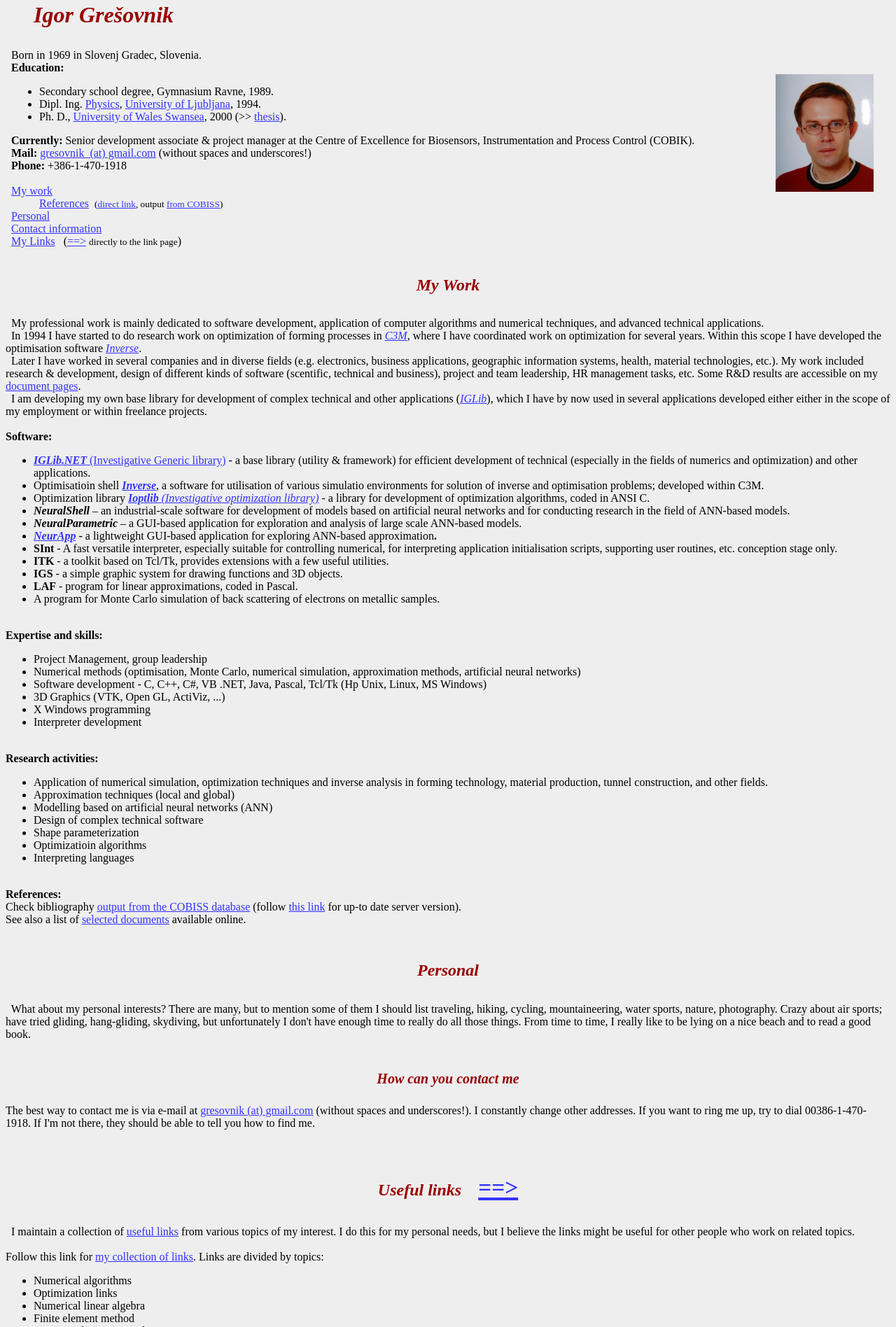
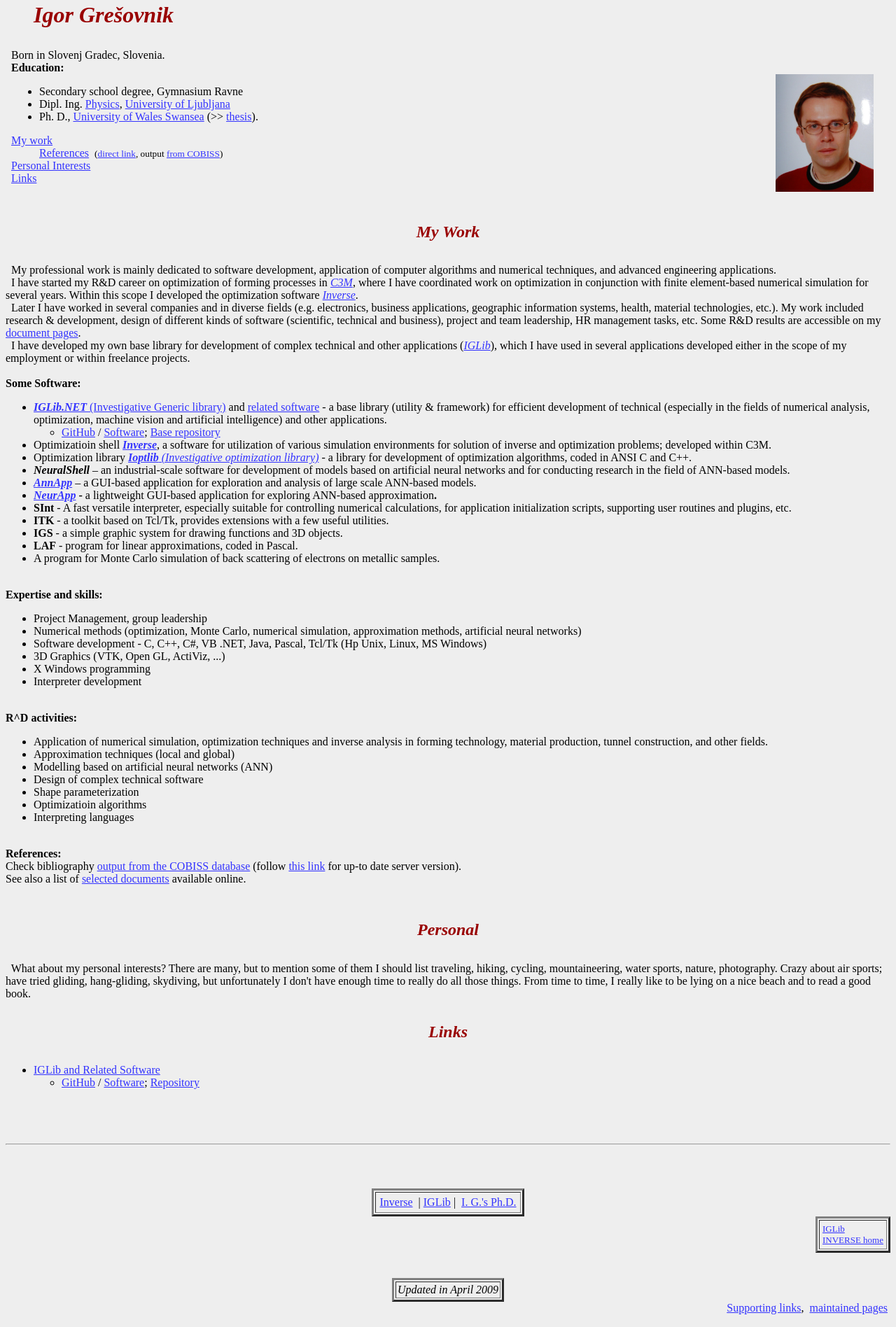
Before and after one commit to ajgorhoe/igor, a plain HTML site: page igor.html in a window 1280 px wide. Shown: the part 88-1984 px from the top of the page at 70% size. Drawn offline with Linux system fonts and the light colour scheme.

Commit message:
Added a profile picture, pages updates

```diff
--- a/igor.html
+++ b/igor.html
@@ -64,6 +64,9 @@
 
 
 
+
+
+
                 </font></td>
             </tr>
           </tbody>
@@ -84,14 +87,15 @@
       border="0">
       <tbody>
         <tr>
-          <td valign="top"> Born in 1969 in Slovenj Gradec, Slovenia.<br>
+          <td valign="top"> Born in Slovenj Gradec, Slovenia.<br>
             <b>Education:</b><br>
             <ul>
-              <li>Secondary school degree, Gymnasium Ravne, 1989.<br>
+              <li>Secondary school degree, Gymnasium Ravne<br>
               </li>
-              <li>Dipl. Ing. <a href="http://www.fmf.uni-lj.si/">Physics</a>,
-                <a href="http://www.uni-lj.si/">University of Ljubljana</a>,
-                1994.</li>
+              <li>Dipl. Ing. <a href="https://www.fmf.uni-lj.si/en/"
+                  moz-do-not-send="true">Physics</a>, <a
+                  href="http://www.uni-lj.si/">University of Ljubljana</a><br>
+              </li>
               <li>Ph. D., <a href="http://www.swansea.ac.uk/">University
 of
 
@@ -121,45 +125,17 @@ of
 
 
 
-                  Wales Swansea</a>, 2000 (&gt;&gt; <a
-                  href="../inverse/doc/phd/index.html">thesis</a>).</li>
-            </ul>
-            <b>Currently:</b> Senior development associate &amp; project
-            manager at the Centre of Excellence for Biosensors,
-            Instrumentation and Process Control (COBIK).<br>
-            <b>Mail:</b> <a
-href="mailto:gresovnik_@gmail.com?Cc=gresovnik_@gmail.com&amp;subject=%20%20%3Cfrom%20your%20home%20page%3E&amp;Body=Delete%20this%20line%20and%20underscores%20in%20addresses%20before%20sending%21&amp;Priority=Normal">gresovnik_(at)
 
 
 
+                  Wales Swansea</a> (&gt;&gt; <a
+                  href="../inverse/doc/phd/index.html">thesis</a>).</li>
+            </ul>
+            <a href="#work">My work</a>&nbsp; <br>
+            <div style="margin-left: 40px;"><a href="#work_ref">References</a>&nbsp;
 
 
 
-
-
-
-
-
-
-
-
-
-
-
-
-
-
-
-
-
-
-
-
-              gmail.com</a> (without spaces and underscores!) <br>
-            <b>Phone:</b> +386-1-470-1918<br>
-            <br>
-            <a href="#work">My work</a>&nbsp; <br>
-            <div style="margin-left: 40px;"><a href="#work_ref">References</a>&nbsp;
 
 
 
@@ -218,13 +194,13 @@ href="mailto:gresovnik_@gmail.com?Cc=gresovnik_@gmail.com&amp;subject=%20%20%3Cf
 
 
 
+
+
+
                   COBISS</a>)</small>&nbsp; <br>
             </div>
-            <a href="#personal">Personal</a><br>
-            <a href="#contact">Contact information</a><br>
-            <a href="#links">My Links</a>&nbsp;&nbsp; (<a
-              href="links.html">==&gt;</a> <small>directly to the link
-              page</small>)
+            <a href="#personal">Personal Interests</a><br>
+            <a href="#links">Links</a> <br>
             <ul>
             </ul>
           </td>
@@ -246,20 +222,21 @@ href="mailto:gresovnik_@gmail.com?Cc=gresovnik_@gmail.com&amp;subject=%20%20%3Cf
     </h2>
     &nbsp; My professional work is mainly dedicated to software
     development, application of computer algorithms and numerical
-    techniques, and advanced technical applications.<br>
-    &nbsp; In 1994 I have started to do research work on optimization of
-    forming processes in <a href="http://wwww.c3m.si"><i>C3M</i></a>,
-    where I have coordinated work on optimization for several years.
-    Within this scope I have developed the optimisation software <a
+    techniques, and advanced engineering applications.<br>
+    &nbsp; I have started my R&amp;D career on optimization of forming
+    processes in <a href="http://www.c3m.si/" moz-do-not-send="true"><i>C3M</i></a>,
+    where I have coordinated work on optimization in conjunction with
+    finite element-based numerical simulation for several years. Within
+    this scope I developed the optimization software <a
       href="../inverse/index.html"><i>Inverse</i></a>. <br>
     &nbsp; Later I have worked in several companies and in diverse
     fields (e.g. electronics, business applications, geographic
     information systems, health, material technologies, etc.). My work
     included research &amp; development, design of different kinds of
-    software (scentific, technical and business), project and team
+    software (scientific, technical and business), project and team
     leadership, HR management tasks, etc. Some R&amp;D results are
     accessible on my <a href="doc/index.html">document pages</a>.<br>
-    &nbsp; I am developing my own base library for development of
+    &nbsp; I have developed my own base library for development of
     complex technical and other applications (<a href="iglib/index.html"><i>IGLib</i></a>),
 
 
@@ -276,42 +253,56 @@ href="mailto:gresovnik_@gmail.com?Cc=gresovnik_@gmail.com&amp;subject=%20%20%3Cf
 
 
 
-    which I have by now used in several applications developed either
-    either in the scope of my employment or within freelance projects. <br>
+
+
+
+    which I have used in several applications developed either in the
+    scope of my employment or within freelance projects. <br>
     <br>
-    <b>Software:</b><br>
+    <b>Some Software:</b><br>
     <ul>
-      <li><a href="file:///D:/users/igor/www/www/igor/iglib/index.html"><span
+      <li><a href="iglib/index.html" moz-do-not-send="true"><span
             style="font-weight: bold; font-style: italic;">IGLib.NET</span>
-          (Investigative Generic library)</a> - a base library (utility
-        &amp; framework) for efficient development of technical
-        (especially in the fields of numerics and optimization) and
-        other applications.<br>
-      </li>
-      <li>Optimisatioin shell <a href="../inverse/index.html"><i><b>Inverse</b></i></a>,
-        a software for utilisation of various simulatio environments for
-        solution of inverse and optimisation problems; developed within
-        C3M. </li>
+          (Investigative Generic library)</a> and <a
+          moz-do-not-send="true" href="software/index.html">related
+          software</a> - a base library (utility &amp; framework) for
+        efficient development of technical (especially in the fields of
+        numerical analysis, optimization, machine vision and artificial
+        intelligence) and other applications.</li>
+      <ul>
+        <li><a moz-do-not-send="true"
+            href="https://github.com/ajgorhoe/">GitHub</a> / <a
+            moz-do-not-send="true"
+            href="https://ajgorhoe.github.io/IGLibFramework/index.html">Software</a>;
+          <a moz-do-not-send="true"
+            href="https://github.com/ajgorhoe/IGLib.workspace.base.iglib">Base
+            repository</a></li>
+      </ul>
+      <li>Optimizatioin shell <a href="../inverse/index.html"><i><b>Inverse</b></i></a>,
+        a software for utilization of various simulation environments
+        for solution of inverse and optimization problems; developed
+        within C3M. </li>
       <li>Optimization library <a href="ioptlib/index.html"><span
             style="font-weight: bold; font-style: italic;">Ioptlib</span><span
             style="font-style: italic;"> (Investigative optimization
             library)</span></a> - a library for development of
-        optimization algorithms, coded in ANSI C.</li>
+        optimization algorithms, coded in ANSI C and C++.</li>
       <li><i><b>NeuralShell</b></i> – an industrial-scale software for
         development of models based on artificial neural networks and
         for conducting research in the field of ANN-based models.<br>
       </li>
-      <li><b><i>NeuralParametric</i></b> – a GUI-based application for
-        exploration and analysis of large scale ANN-based models.<br>
+      <li><a moz-do-not-send="true" href="software/AnnApp/index.html"><b><i>AnnApp</i></b></a>
+        – a GUI-based application for exploration and analysis of large
+        scale ANN-based models.<br>
       </li>
       <li><a href="software/NeurApp/index.html"><i><b>NeurApp</b></i></a><b>
           - </b>a lightweight GUI-based application for exploring
         ANN-based approximation<b>.</b><br>
       </li>
       <li><b>SInt</b> - A fast versatile interpreter, especially
-        suitable for controlling numerical, for interpreting application
-        initialisation scripts, supporting user routines, etc.
-        conception stage only.<br>
+        suitable for controlling numerical calculations, for application
+        initialization scripts, supporting user routines and plugins,
+        etc.<br>
       </li>
       <li><b>ITK</b> - a toolkit based on Tcl/Tk, provides extensions
         with a few useful utilities.</li>
@@ -329,7 +320,7 @@ href="mailto:gresovnik_@gmail.com?Cc=gresovnik_@gmail.com&amp;subject=%20%20%3Cf
     <ul>
       <li>Project Management, group leadership <br>
       </li>
-      <li>Numerical methods (optimisation, Monte Carlo, numerical
+      <li>Numerical methods (optimization, Monte Carlo, numerical
         simulation, approximation methods, artificial neural networks)<br>
       </li>
       <li>Software development - C, C++, C#, VB .NET, Java, Pascal,
@@ -342,7 +333,7 @@ href="mailto:gresovnik_@gmail.com?Cc=gresovnik_@gmail.com&amp;subject=%20%20%3Cf
       </li>
     </ul>
     <b><br>
-      Research activities:</b><br>
+      R^D activities:</b><br>
     <ul>
       <li>Application of numerical simulation, optimization techniques
         and inverse analysis in forming technology, material production,
@@ -371,6 +362,9 @@ href="http://splet02.izum.si/cobiss/BibPersonal.jsp?init=t&amp;code=&amp;type=co
 
 
 
+
+
+
       link</a> for up-to date server version).&nbsp; <br>
     See also a list of <a href="doc/index.html">selected documents</a>
     available online.&nbsp; <br>
@@ -388,102 +382,27 @@ href="http://splet02.izum.si/cobiss/BibPersonal.jsp?init=t&amp;code=&amp;type=co
     unfortunately I don't have enough time to really do all those
     things. From time to time, I really like to be lying on a nice beach
     and to read a good book.<br>
-    <br>
-    <center><small> </small> </center>
-    <h3>
-      <center>
-        <h1><font color="#990000"><small> <a name="contact"></a><b><i><font
-                    size="+2"><small>How can you contact me</small></font></i></b></small></font></h1>
-      </center>
-    </h3>
-    <center> <small> </small></center>
-    The best way to contact me is via e-mail at <a
-href="mailto:gresovnik_@gmail.com?Cc=gresovnik_@gmail.com&amp;subject=%20%20%3Cfrom%20your%20home%20page%3E&amp;Body=Delete%20this%20line%20and%20underscores%20in%20addresses%20before%20sending%21&amp;Priority=Normal">gresovnik
-
-
-
-
-
-
-
-
-
-
-
-
-
-
-
-
-
-
-
-
-
-
-
-
-
-
-      (at) gmail.com</a> (without spaces and underscores!). I constantly
-    change other addresses. If you want to ring me up, try to dial
-    00386-1-470-1918. If I'm not there, they should be able to tell you
-    how to find me. <br>
-    <br>
     <h2>
       <center>
-        <h1><font color="#990000"><b><i><font size="+2"><a name="links"></a>Useful
-
-
-
-
-
-
-
-
-
-
-
-
-
-
-
-
-
-
-
-
-
-
-
-
-
-
-
-                  links</font></i></b></font>&nbsp; <a
-            href="links.html"><small><small>==&gt;</small></small></a></h1>
+        <h1> <a name="links"></a><font color="#990000"><b><i><font
+                  size="+2">Links</font></i></b></font></h1>
       </center>
     </h2>
-    &nbsp; I maintain a collection of <a href="links.html">useful links</a>
-    from various topics of my interest. I do this for my personal needs,
-    but I believe the links might be useful for other people who work on
-    related topics.<br>
-    <br>
-    Follow this link for <a href="links.html%5C">my collection of links</a>.
-    Links are divided by topics:<br>
     <ul>
-      <li>Numerical algorithms</li>
-      <li>Optimization links<br>
+      <li> <a moz-do-not-send="true" href="software/index.html">IGLib
+          and Related Software</a> <br>
       </li>
-      <li>Numerical linear algebra</li>
-      <li>Finite element method</li>
-      <li>Computer languages and interpreters</li>
-      <li>Leisure<br>
-      </li>
+      <ul>
+        <li><a moz-do-not-send="true"
+            href="https://github.com/ajgorhoe/">GitHub</a> / <a
+            moz-do-not-send="true"
+            href="https://ajgorhoe.github.io/IGLibFramework/index.html">Software</a>;
+          <a moz-do-not-send="true"
+            href="https://github.com/ajgorhoe/IGLib.workspace.base.iglib">Repository</a>
+          <br>
+        </li>
+      </ul>
     </ul>
-    <br>
-    <br>
-    <br>
     <br>
     <br>
     <br>
@@ -497,6 +416,9 @@ href="mailto:gresovnik_@gmail.com?Cc=gresovnik_@gmail.com&amp;subject=%20%20%3Cf
             <td nosave="" valign="middle" align="center">
               <center> <a href="../inverse/index.html">Inverse</a>&nbsp;
 |
+
+
+
 
 
 
@@ -580,6 +502,9 @@ href="mailto:gresovnik_@gmail.com?Cc=gresovnik_@gmail.com&amp;subject=%20%20%3Cf
 
 
 
+
+
+
       <a href="../index_static.html">maintained pages</a>&nbsp; <br>
     </div>
     <br>
@@ -591,6 +516,9 @@ href="mailto:gresovnik_@gmail.com?Cc=gresovnik_@gmail.com&amp;subject=%20%20%3Cf
 src="http://www.arnes.si/cgi-bin/counter?md=7%7Cdd=B%7Cid=IGarnes_igor_index"><small>&nbsp;&nbsp;&nbsp;
 If
 you
+
+
+
 
 
 
```
Also changed, not shown: index.html (+4 -1 lines), photos/mine/igor_cooking_iceland_s.jpg (added).
